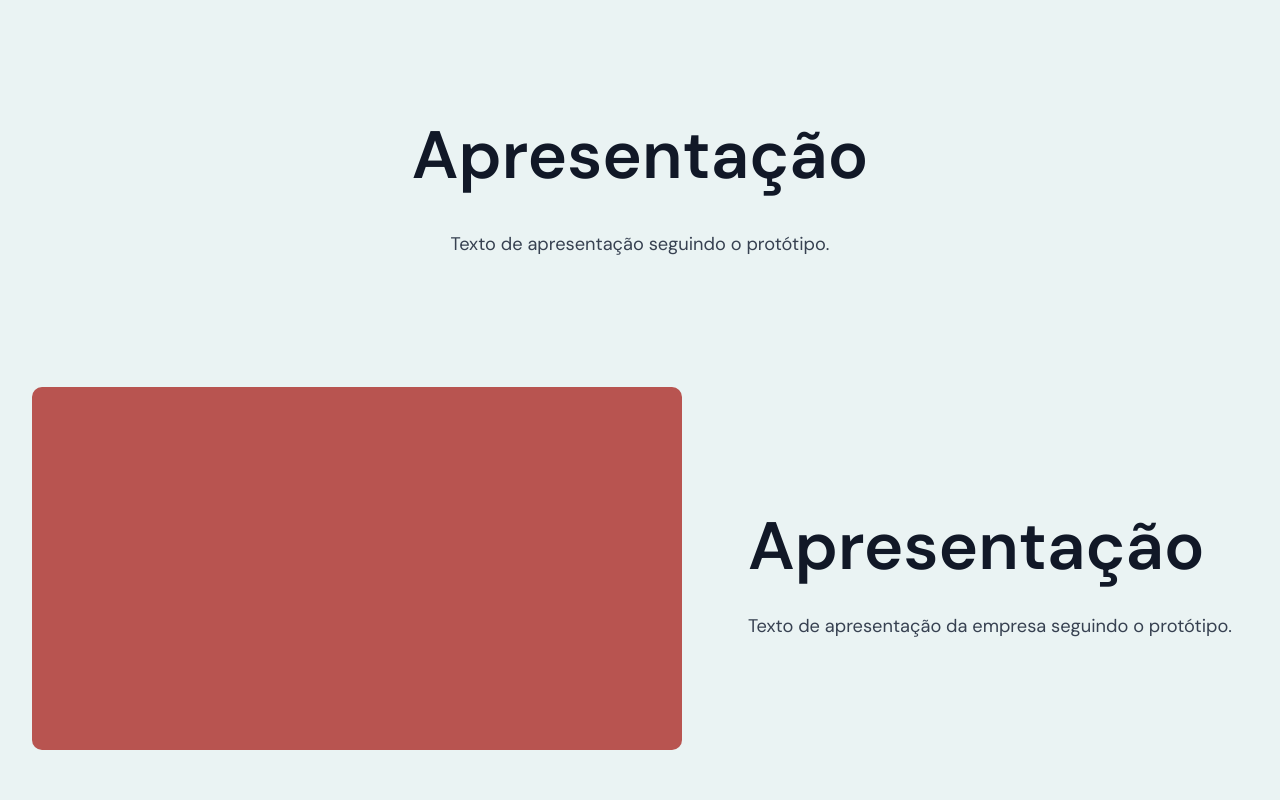
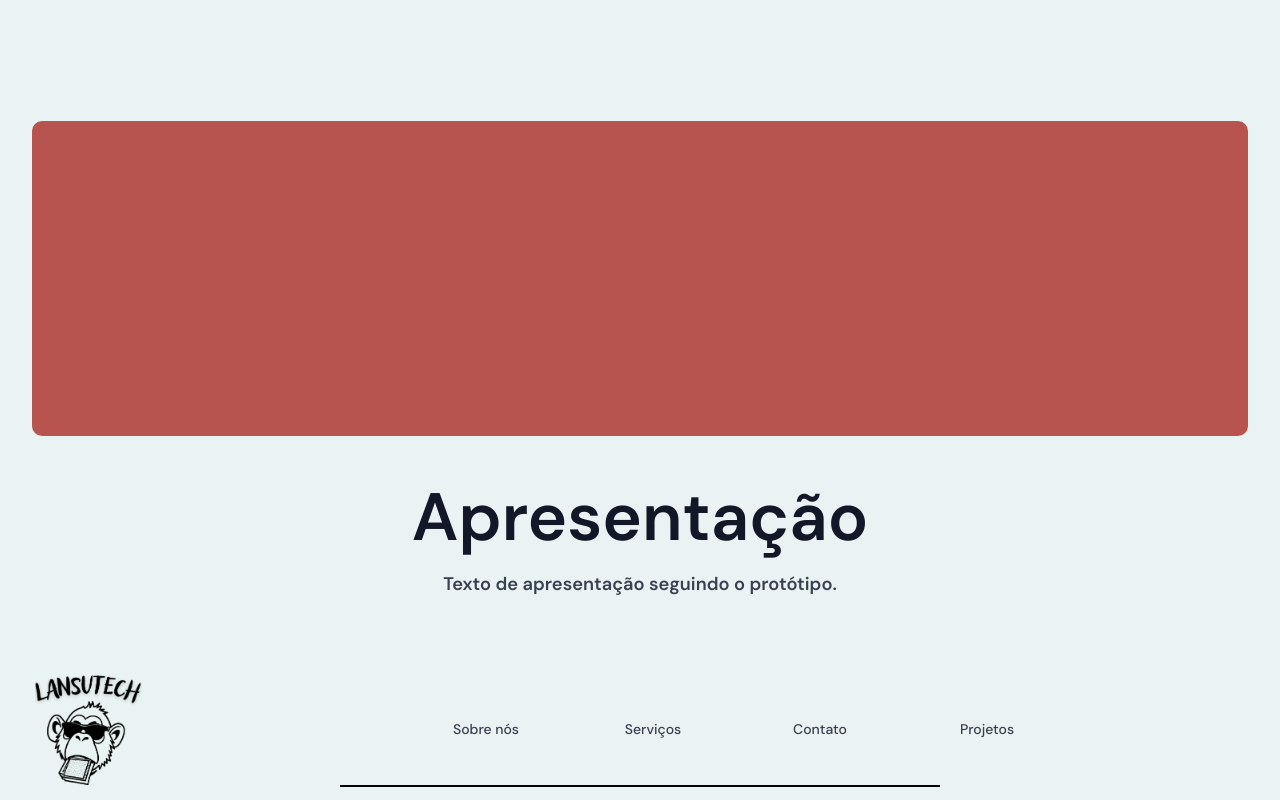
Before and after one commit to Lansutech/lansutechsite, a React (Vite) app: page / in a window 1280 px wide. Shown: the part 2760-3560 px from the top of the page. Built offline with nearby package versions, Linux system fonts and the light colour scheme.

Commit message:
Refactor: Implement new section with specifications
Implemented a new section with a red rectangle, centered "Apresentação" text, and a descriptive text, all styled according to the provided specifications. Added a header similar to the existing one.

```diff
--- a/src/components/ColoredCardsSection.tsx
+++ b/src/components/ColoredCardsSection.tsx
@@ -59,11 +59,37 @@ const ColoredCardsSection = () => {
           </Carousel>
         </div>
 
-        <div className="text-center mt-12">
-          <h2 className="text-gray-900 mb-6" style={{ fontFamily: 'DM Sans', fontWeight: 600, fontSize: '67.05px' }}>
+        {/* Retângulo vermelho centralizado */}
+        <div className="flex justify-center mt-16 mb-12">
+          <div
+            className="rounded-lg"
+            style={{
+              width: '1517px',
+              height: '315px',
+              backgroundColor: '#B85450',
+              borderRadius: '10px'
+            }}
+          ></div>
+        </div>
+
+        <div className="text-center">
+          <h2 className="text-gray-900 mb-6" style={{
+            fontFamily: 'DM Sans',
+            fontWeight: 600,
+            fontSize: '67.05px',
+            lineHeight: '100%',
+            letterSpacing: '0%',
+            textAlign: 'center'
+          }}>
             Apresentação
           </h2>
-          <p className="text-gray-700 leading-relaxed max-w-4xl mx-auto" style={{ fontFamily: 'DM Sans', fontSize: '18.26px' }}>
+          <p className="text-gray-700 leading-relaxed max-w-4xl mx-auto" style={{
+            fontFamily: 'DM Sans',
+            fontWeight: 600,
+            fontSize: '18.26px',
+            lineHeight: '100%',
+            letterSpacing: '0%'
+          }}>
             Texto de apresentação seguindo o protótipo.
           </p>
         </div>
--- /dev/null
+++ b/src/components/SecondaryHeader.tsx
@@ -0,0 +1,103 @@
+
+import React from 'react';
+
+const SecondaryHeader = () => {
+  return (
+    <header className="py-4" style={{ backgroundColor: '#EAF3F3' }}>
+      <div className="max-w-7xl mx-auto px-4 sm:px-6 lg:px-8">
+        <div className="flex items-center justify-between" style={{ width: '1400px', margin: '0 auto' }}>
+          {/* Logo no canto esquerdo com mais destaque */}
+          <div className="flex items-center">
+            <div className="w-28 h-28">
+              <img src="/lovable-uploads/b4660aca-4ebc-45ae-b0cd-d6bd944f1ab2.png" alt="Lansutech" className="w-full h-full object-contain" />
+            </div>
+          </div>
+
+          {/* Navegação centralizada com mais espaçamento */}
+          <nav className="flex items-center justify-center flex-1">
+            <div className="flex items-center space-x-16">
+              <button
+                className="text-gray-700 text-sm font-medium px-4 py-2 rounded-full transition-all duration-200 hover:bg-black hover:text-white flex items-center justify-center"
+                style={{
+                  fontFamily: 'DM Sans',
+                  width: '103px',
+                  height: '31px',
+                  borderRadius: '20px'
+                }}
+              >
+                Sobre nós
+              </button>
+              <button
+                className="text-gray-700 text-sm font-medium px-4 py-2 rounded-full transition-all duration-200 hover:bg-black hover:text-white flex items-center justify-center"
+                style={{
+                  fontFamily: 'DM Sans',
+                  width: '103px',
+                  height: '31px',
+                  borderRadius: '20px'
+                }}
+              >
+                Serviços
+              </button>
+              <button
+                className="text-gray-700 text-sm font-medium px-4 py-2 rounded-full transition-all duration-200 hover:bg-black hover:text-white flex items-center justify-center"
+                style={{
+                  fontFamily: 'DM Sans',
+                  width: '103px',
+                  height: '31px',
+                  borderRadius: '20px'
+                }}
+              >
+                Contato
+              </button>
+              <button
+                className="text-gray-700 text-sm font-medium px-4 py-2 rounded-full transition-all duration-200 hover:bg-black hover:text-white flex items-center justify-center"
+                style={{
+                  fontFamily: 'DM Sans',
+                  width: '103px',
+                  height: '31px',
+                  borderRadius: '20px'
+                }}
+              >
+                Projetos
+              </button>
+            </div>
+          </nav>
+
+          {/* Botão Sobre nós no canto direito com cor preta */}
+          <div className="flex items-center">
+            <button
+              className="text-white px-4 py-2 rounded-full text-sm font-medium transition-all duration-200 hover:bg-gray-800 flex items-center justify-center"
+              style={{
+                backgroundColor: '#000000',
+                fontFamily: 'DM Sans',
+                width: '103px',
+                height: '31px',
+                borderRadius: '20px'
+              }}
+            >
+              Sobre nós
+            </button>
+          </div>
+        </div>
+
+        {/* Linha mais próxima dos botões e com proporcionalidade ajustada */}
+        <div className="mt-0 flex justify-center">
+          <div
+            className="flex justify-center"
+            style={{ width: '1400px' }}
+          >
+            <div
+              style={{
+                width: '600px',
+                height: '2px',
+                backgroundColor: '#000000'
+              }}
+            ></div>
+          </div>
+        </div>
+      </div>
+    </header>
+  );
+};
+
+export default SecondaryHeader;
--- a/src/pages/Index.tsx
+++ b/src/pages/Index.tsx
@@ -6,6 +6,7 @@ import PresentationSection from '../components/PresentationSection';
 import PresentationSectionTwo from '../components/PresentationSectionTwo';
 import PresentationSectionThree from '../components/PresentationSectionThree';
 import ColoredCardsSection from '../components/ColoredCardsSection';
+import SecondaryHeader from '../components/SecondaryHeader';
 import PresentationSectionFour from '../components/PresentationSectionFour';
 import PresentationSectionFive from '../components/PresentationSectionFive';
 import ContentSection from '../components/ContentSection';
@@ -20,6 +21,7 @@ const Index = () => {
       <PresentationSectionTwo />
       <PresentationSectionThree />
       <ColoredCardsSection />
+      <SecondaryHeader />
       <PresentationSectionFour />
       <PresentationSectionFive />
       <ContentSection />
```
